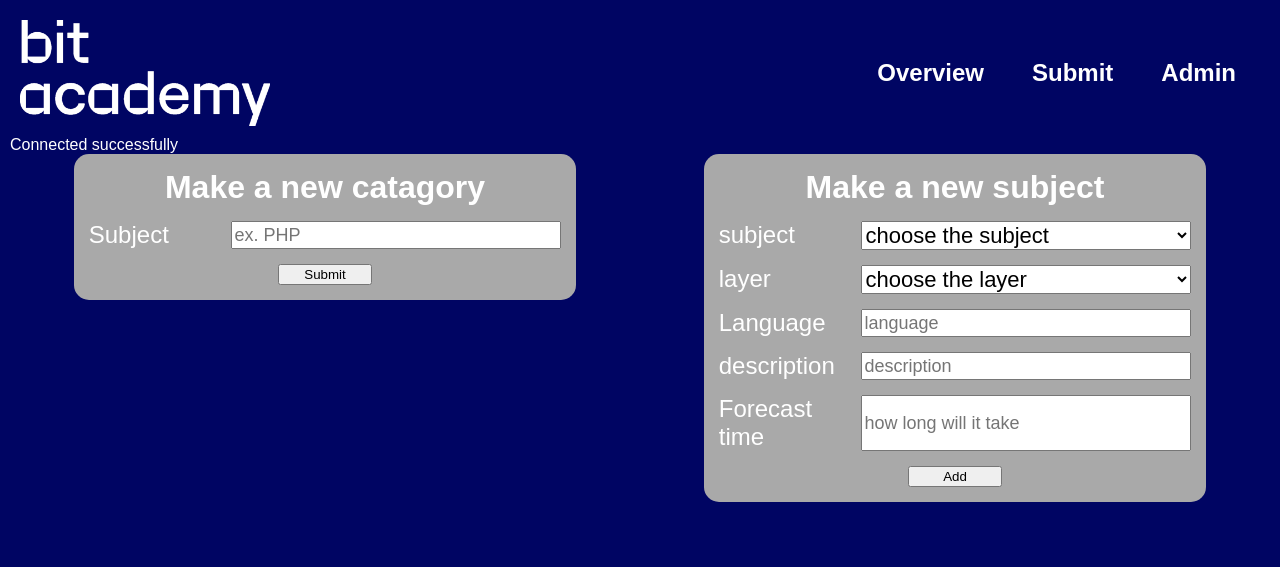
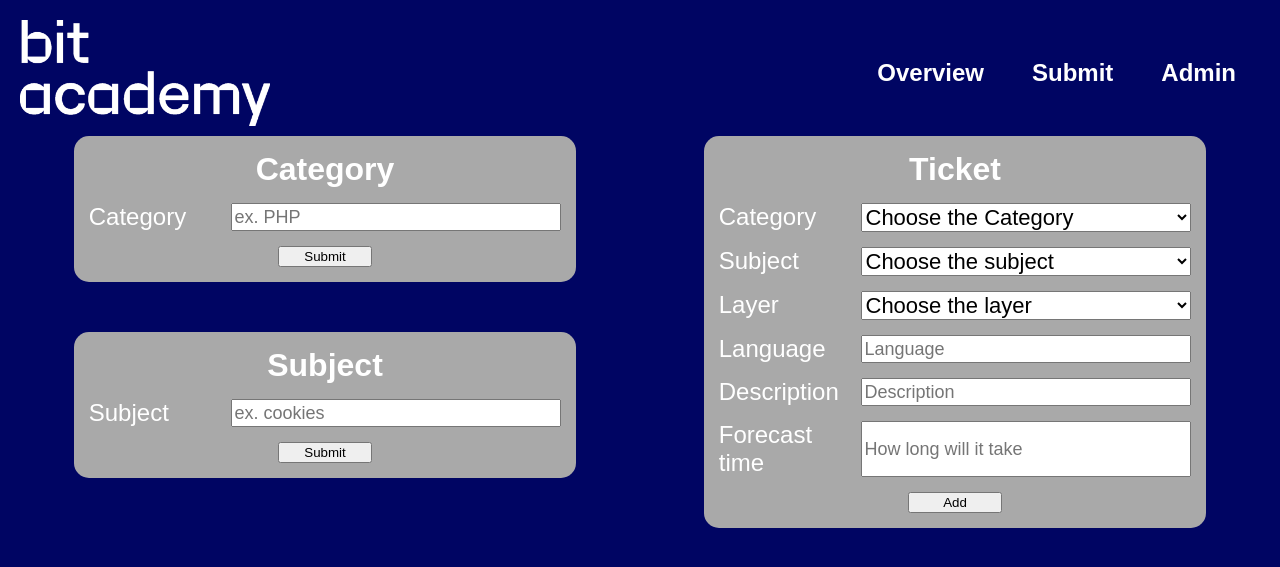
Before and after one commit to DylanEckhart/Bit-Academy, a PHP site: page /Admin/category.php in a window 1280 px wide. Shown: the top 567 px of the page. Run offline with PHP 8.4, Linux system fonts and the light colour scheme; data that the repository does not hold is empty.

Commit message:
added new form for subject and category

```diff
--- a/Admin/catagory_style.css
+++ /dev/null
@@ -1,60 +0,0 @@
-* {
-    font-family: Arial, sans-serif;
-    margin: 0;
-    color: white;
-}
-
-#grid {
-    display: grid;
-    grid-template: auto / minmax(0, 1fr) minmax(0, 1fr);
-}
-
-.form {
-    padding: 15px;
-    width: 75%;
-    margin: auto;
-    display: grid;
-    grid-template: auto / 30% 70%;
-    grid-row-gap: 15px;
-    background-color: darkgray;
-    border-radius: 15px;
-}
-
-.formTitle {
-    text-align: center;
-    grid-column: span 2;
-}
-
-.inputTitle {
-    font-size: 24px;
-}
-
-.input {
-    font-size: 18px;
-    color: black;
-}
-
-.Submit {
-    width: 20%;
-    margin: auto;
-    grid-column: span 2;
-    color: black;
-}
-
-label{
-    font-size: 18px;
-}
-
-input{
-    font-size: 18px;
-    color: black;
-}
-
-select {
-    font-size: 22px;
-    color: black;
-}
-
-option{
-    color: black;
-}
--- a/Admin/category.php
+++ b/Admin/category.php
@@ -3,62 +3,74 @@
 <head>
     <meta name="viewport" content="width=device-width, initial-scale=1.0">
     <meta charset="UTF-8">
-    <link href="catagory_style.css" rel="stylesheet">
+    <link href="category_style.css" rel="stylesheet">
     <link href="style.css" rel="stylesheet">
     <title>Category creator</title>
 </head>
 <body>
 <?php
 require_once "../Template/header.php";
-require_once "../DB/connection.php";
-
-$conn = openConn();
-
-$sql = "SELECT * FROM `subjects`";
-$result = $conn->query($sql);
-
-if ($result->num_rows > 0) {
-    while ($row = $result->fetch_assoc()) {
-        echo $row["subject"];
-    }
-}
-
-mysqli_close($conn)
 ?>
 <div id="grid">
     <div>
         <form class="form">
-            <h1 class="formTitle">Make a new catagory</h1>
-            <p class="inputTitle">Subject</p>
-            <input type="text" name="Subject" class="input" placeholder="ex. PHP">
+            <h1 class="formTitle">Category</h1>
+            <p class="inputTitle">Category</p>
+            <input type="text" name="Category" class="input" placeholder="ex. PHP">
             <button name="submitSubject" class="Submit">Submit</button>
         </form>
     </div>
 
     <form class="form">
-        <h1 class="formTitle">Make a new subject</h1>
-        <p class="inputTitle">subject</p>
+        <h1 class="formTitle">Ticket</h1>
+        <p class="inputTitle">Category</p>
         <select name="selectSubject">
-            <option value="" disabled selected hidden>choose the subject</option>
-
+            <option value="" disabled selected hidden>Choose the Category</option>
             <option value="test2">test</option>
             <option value="test3">test</option>
             <option value="test4">test</option>
         </select>
-        <p class="inputTitle">layer</p>
-        <select name="endchooser">
-            <option value="" disabled selected hidden>choose the layer</option>
+        <p class="inputTitle">Subject</p>
+        <select name="selectSubject">
+            <option value="" disabled selected hidden>Choose the subject</option>
+            <option value="test2">test</option>
+            <option value="test3">test</option>
+            <option value="test4">test</option>
+        </select>
+        <p class="inputTitle">Layer</p>
+        <select name="layer chooser">
+            <option value="" disabled selected hidden>Choose the layer</option>
             <option value="front-end">Front-end</option>
             <option value="back-end">Back-end</option>
         </select>
         <p class="inputTitle">Language</p>
-        <input type="text" name="language" placeholder="language">
-        <p class="inputTitle">description</p>
-        <input type="text" name="description" placeholder="description">
+        <input type="text" name="language" placeholder="Language">
+        <p class="inputTitle">Description</p>
+        <input type="text" name="Description" placeholder="Description">
         <p class="inputTitle">Forecast time</p>
-        <input type="number" name="time" placeholder="how long will it take">
-        <button class="Submit">Add</button>
+        <input type="number" name="time" placeholder="How long will it take">
+        <button class="popup" onclick="myFunction()">
+            <span class="popuptext" id="myPopup">A Simple Popup!</span>
+            Add
+        </button>
     </form>
+
+    <div>
+        <form class="form">
+            <h1 class="formTitle">Subject</h1>
+            <p class="inputTitle">Subject</p>
+            <input type="text" name="Subject" class="input" placeholder="ex. cookies">
+            <button name="submitSubject" class="Submit">Submit</button>
+        </form>
+    </div>
 </div>
 </body>
+<!--jscript for popup message-->
+<script>
+    // When the user clicks on <div>, open the popup
+    function myFunction() {
+        var popup = document.getElementById("myPopup");
+        popup.classList.toggle("show");
+    }
+</script>
 </html>
--- /dev/null
+++ b/Admin/category_style.css
@@ -0,0 +1,152 @@
+
+* {
+    font-family: Arial, sans-serif;
+    margin: 0;
+    color: white;
+}
+
+#grid {
+    display: grid;
+    grid-template: auto / minmax(0, 1fr) minmax(0, 1fr);
+}
+
+.form {
+    padding: 15px;
+    width: 75%;
+    margin: auto;
+    display: grid;
+    grid-template: auto / 30% 70%;
+    grid-row-gap: 15px;
+    background-color: darkgray;
+    border-radius: 15px;
+    grid-row: span 2;
+}
+
+.formTitle {
+    text-align: center;
+    grid-column: span 2;
+}
+
+.inputTitle {
+    font-size: 24px;
+}
+
+.input {
+    font-size: 18px;
+    color: black;
+}
+
+.Submit {
+    width: 20%;
+    margin: auto;
+    grid-column: span 2;
+    color: black;
+}
+
+label{
+    font-size: 18px;
+}
+
+input{
+    font-size: 18px;
+    color: black;
+}
+
+select {
+    font-size: 22px;
+    color: black;
+}
+
+option{
+    color: black;
+}
+
+/*popup message*/
+.popup {
+    width: 20%;
+    margin: auto;
+    grid-column: span 2;
+    color: black;
+    position: relative;
+    display: inline-block;
+    cursor: pointer;
+    -webkit-user-select: none;
+    -moz-user-select: none;
+    -ms-user-select: none;
+    user-select: none;
+}
+
+/* The actual popup (appears on top) */
+.popup .popuptext {
+    visibility: hidden;
+    width: 160px;
+    background-color: #555;
+    color: #fff;
+    text-align: center;
+    border-radius: 6px;
+    padding: 8px 0;
+    position: absolute;
+    z-index: 1;
+    bottom: 125%;
+    left: 50%;
+    margin-left: -80px;
+}
+
+/* Popup arrow */
+.popup .popuptext::after {
+    content: "";
+    position: absolute;
+    top: 100%;
+    left: 50%;
+    margin-left: -5px;
+    border-width: 5px;
+    border-style: solid;
+    border-color: #555 transparent transparent transparent;
+}
+
+/* Toggle this class when clicking on the popup container (hide and show the popup) */
+.popup .show {
+    visibility: visible;
+    -webkit-animation: fadeIn 1s;
+    animation: fadeIn 1s
+}
+
+/* Add animation (fade in the popup) */
+@-webkit-keyframes fadeIn {
+    from {opacity: 0;}
+    to {opacity: 1;}
+}
+
+@keyframes fadeIn {
+    from {opacity: 0;}
+    to {opacity:1 ;}
+}
+/*ends of popup message*/
+
+
+@media screen and (max-width: 800px){
+    #grid {
+        display: grid;
+        grid-template: auto / minmax(0, 1fr);
+    }
+
+    .form{
+        margin-bottom: 35px;
+        grid-template: auto / 50% 50%;
+    }
+    ::placeholder{
+        font-size: 13px;
+    }
+
+    select{
+        font-size: 13px;
+    }
+
+    input{
+        font-size: 13px;
+    }
+
+    .input{
+        font-size: 13px;
+    }
+}
```
